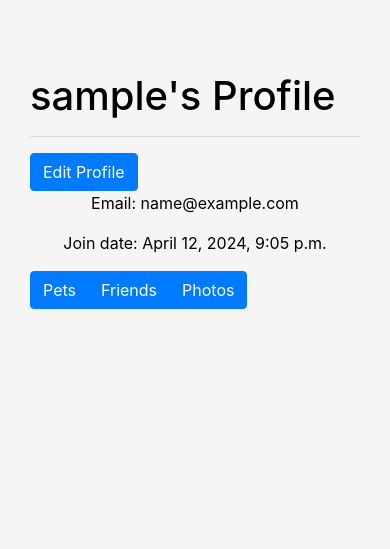
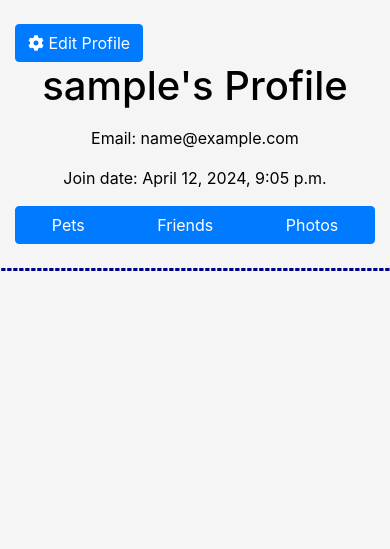
Before and after one commit to tyrellbaker-blip/PawsConnect, a Django app: page /user/profile/ in a window 390 px wide; the page is wider, and only the part inside the window is pictured. Shown: the part 56-605 px from the top of that part. Run offline with Django 5.2, Linux system fonts and the light colour scheme; the visitor is signed in with stand-in values (Sample User, id 1); some libraries are stand-ins or nearby versions.

Commit message:
Added the button to lead users profile when logged in as well as logged out. Login and register are hidden when user is logged in. In edit, Finished design for edit profile. Edited Profile.html so that the edit profile button was in the center of page and info.

```diff
--- a/UserManagement/templates/UserManagement/pets.html
+++ b/UserManagement/templates/UserManagement/pets.html
@@ -3,8 +3,8 @@
 
 <style>
     .left-align-hr {
-        width: calc(500% + 200px); /* Adjust width to cover the entire width of the page */
-        margin: 0 -50px 50px -500px; /* Remove any margins */
+        width: calc(500% + 200px);
+        margin: 0 -50px 50px -500px;
         border: none;
         border-top: 3px dotted darkblue;
         border-radius: 5px;
--- a/UserManagement/templates/UserManagement/profile.html
+++ b/UserManagement/templates/UserManagement/profile.html
@@ -1,32 +1,40 @@
 {% extends 'base.html' %}
 {% block content %}
-<div class="container mt-5">
-    <div class="row">
 
+    <style>
+        .left-align-hr {
+            width: calc(500% + 200px);
+            margin: 0 -50px 50px -500px;
+            border: none;
+            border-top: 3px dotted darkblue;
+            border-radius: 5px;
+        }
+    </style>
 
-        <div class="col-md-9">
-            <h1>{{ user.username }}'s Profile</h1>
+    <div class="text-left mb-3">
+        <a href="{% url 'UserManagement:edit_profile' %}" class="btn btn-primary">
+            <i class="fas fa-cog"></i> Edit Profile
+        </a> <h1 style="text-align: center">{{ user.username }}'s Profile</h1>
+    </div>
+
     {% if user.about_me %}
         <p>Bio: {{ user.about_me }}</p>
     {% endif %}
+
     {% if user.location %}
         <p>Location: {{ user.location }}</p>
     {% endif %}
 
-            <hr>
-
     {% if user.is_authenticated %}
-            <a href="{% url 'UserManagement:edit_profile' %}" class="btn btn-primary">Edit Profile</a>
         <p>Email: {{ user.email }}</p>
         <p>Join date: {{ user.date_joined }}</p>
 
-            <div class="btn-group" role="group" aria-label="User actions">
+        <div class="btn-group d-flex justify-content-center" role="group" aria-label="User actions">
             <a href="{% url 'UserManagement:pets' %}" class="btn btn-primary">Pets</a>
             <a href="{% url 'UserManagement:friends' %}" class="btn btn-primary">Friends</a>
             <a href="{% url 'UserManagement:photos' %}" class="btn btn-primary">Photos</a>
         </div>
     {% endif %}
-        </div>
-    </div>
-</div>
+
+    <br><hr class="left-align-hr">
 {% endblock %}
--- a/templates/base.html
+++ b/templates/base.html
@@ -14,6 +14,9 @@
     <link rel="preconnect" href="https://fonts.gstatic.com" crossorigin>
     <link href="https://fonts.googleapis.com/css2?family=Roboto&display=swap" rel="stylesheet">
 
+    <!-- FontAwesome CDN -->
+    <link rel="stylesheet" href="https://cdnjs.cloudflare.com/ajax/libs/font-awesome/5.15.4/css/all.min.css">
+
 </head>
 
 <body>
@@ -26,8 +29,22 @@
             <div class="collapse navbar-collapse" id="navbarNav">
                 <ul class="navbar-nav mr-auto">
                     <li class="nav-item"><a class="nav-link" href="{% url 'UserManagement:home' %}">Home</a></li>
-                    <li class="nav-item"><a class="nav-link" href="{% url 'UserManagement:login' %}">Login</a></li>
-                    <li class="nav-item"><a class="nav-link" href="{% url 'UserManagement:register' %}">Register</a></li>
+                    {% if user.is_authenticated %}
+                        <li class="nav-item">
+                            <a class="nav-link" href="{% url 'UserManagement:profile' %}">
+                                Profile <i class="fas fa-user"></i>
+                            </a>
+                        </li>
+
+                        <li class="nav-item">
+                            <a class="nav-link" href="{% url 'UserManagement:logout' %}">
+                                Logout <i class="fas fa-sign-out-alt"></i>
+                            </a>
+                        </li>
+                    {% else %}
+                        <li class="nav-item"><a class="nav-link" href="{% url 'UserManagement:login' %}">Login</a></li>
+                        <li class="nav-item"><a class="nav-link" href="{% url 'UserManagement:register' %}">Register</a></li>
+                    {% endif %}
                 </ul>
 
                 <form class="form-inline my-2 my-lg-0">
```
Also changed, not shown: UserManagement/templates/UserManagement/edit_profile.html (+22 -2 lines). Lines whose indentation alone changed are shown as unchanged.
